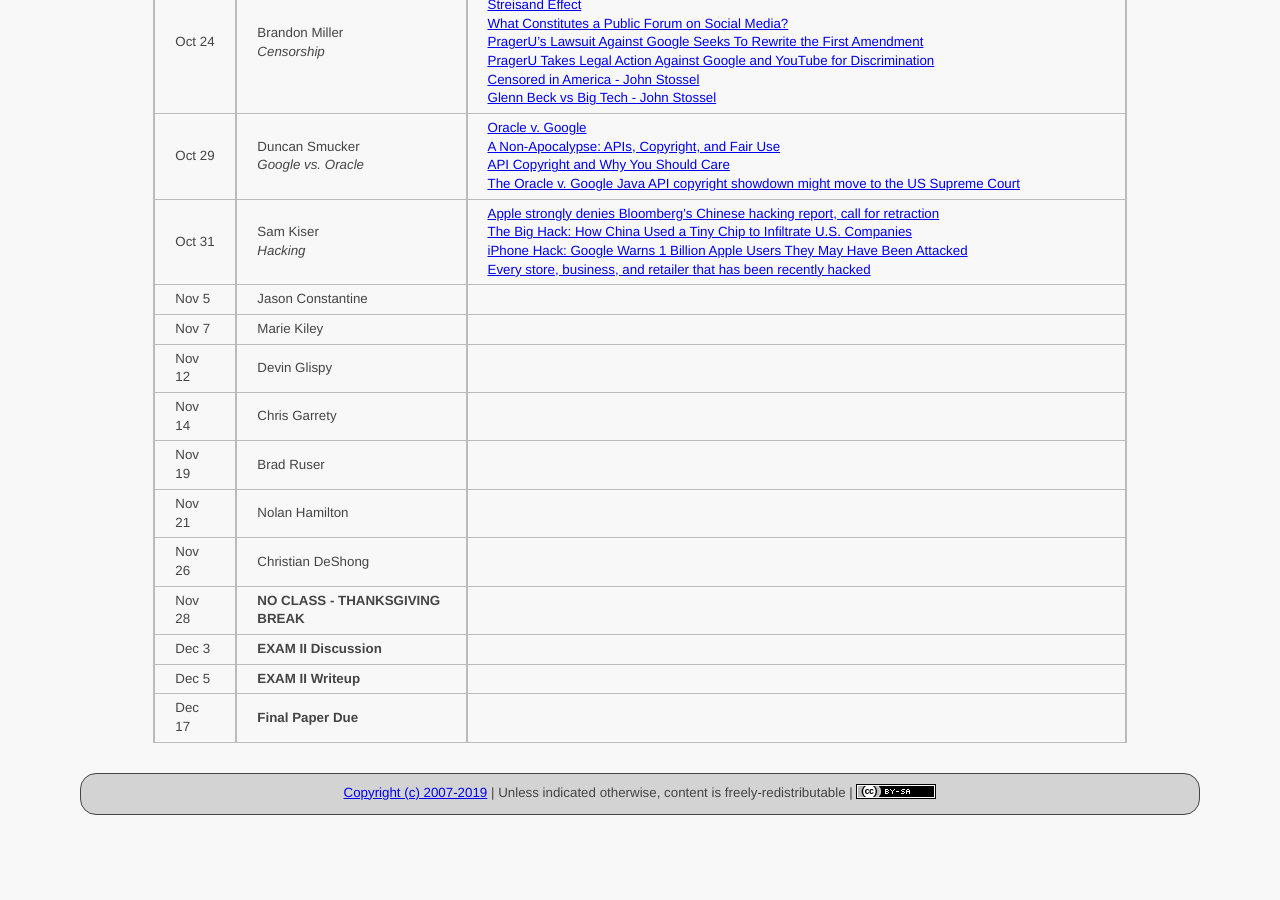
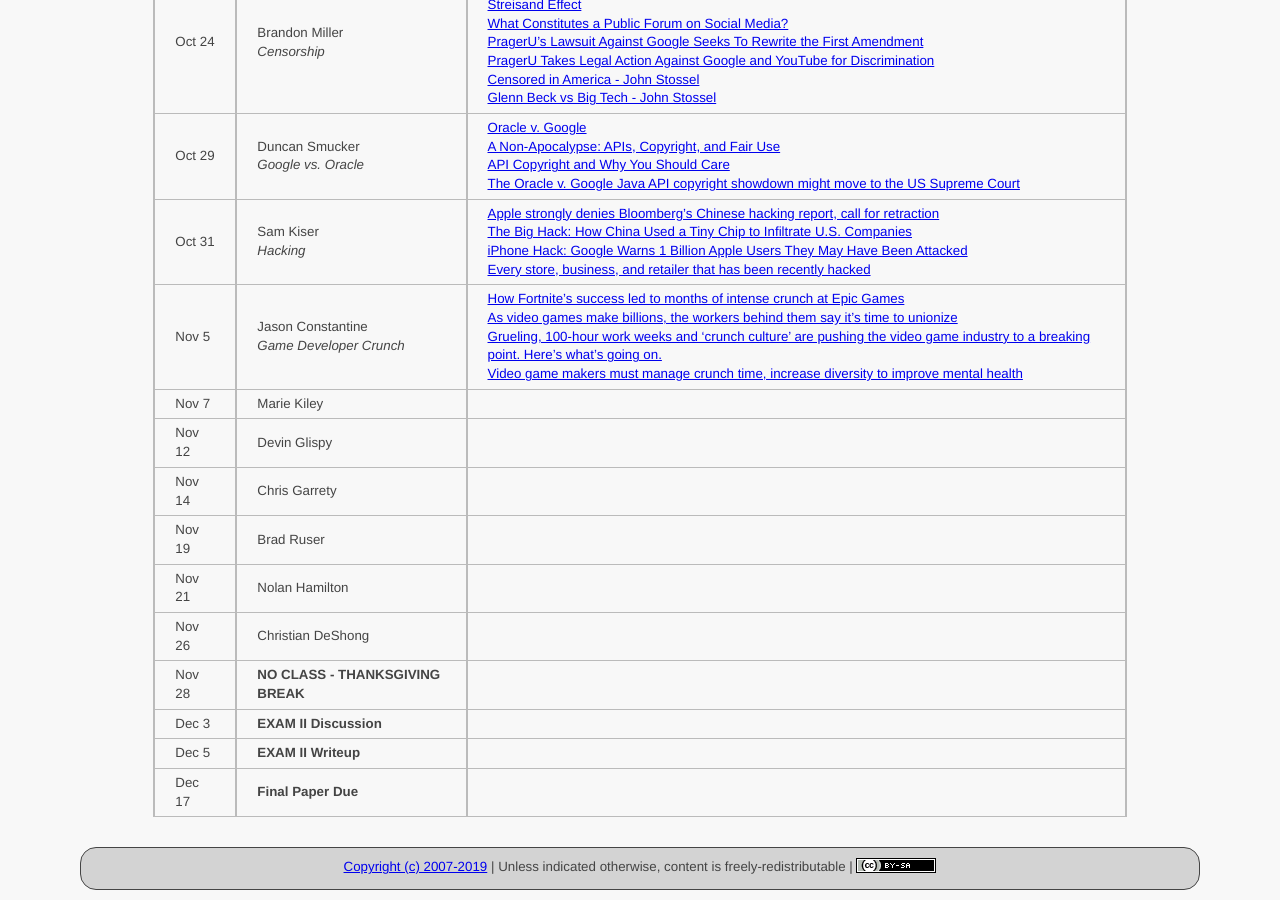
Before and after one commit to ycpcs/cs456-fall2019, a Jekyll site: the page built from schedule/index.md, in a window 1280 px wide and 900 px high, scrolled down 1316 px. Built offline with Jekyll 4.4.1, drawn with Linux system fonts in a browser that asks for light colours; before the commit the page ends 2141 px from its top, so only the background shows below that.

Commit message:
add Jason’s articles
add Jason’s articles

```diff
--- a/schedule/index.md
+++ b/schedule/index.md
@@ -34,7 +34,7 @@ All reading materials can be accessed via [Schmidt Library](http://library.ycp.e
 > Oct 24  | Brandon Miller <br /> *Censorship* | [Samizdat](https://en.wikipedia.org/wiki/Samizdat) <br /> [Streisand Effect](https://en.wikipedia.org/wiki/Streisand_effect) <br /> [What Constitutes a Public Forum on Social Media?](https://www.americanbar.org/groups/crsj/publications/human_rights_magazine_home/the-ongoing-challenge-to-define-free-speech/public-forum-social-media/) <br /> [PragerU's Lawsuit Against Google Seeks To Rewrite the First Amendment](https://reason.com/2019/09/02/pragerus-lawsuit-against-google-seeks-to-rewrite-the-first-amendment/) <br /> [PragerU Takes Legal Action Against Google and YouTube for Discrimination](https://www.prageru.com/press-release/prageru-takes-legal-action-against-google-and-youtube-for-discrimination/) <br /> [Censored in America - John Stossel](https://www.youtube.com/watch?v=iS2lcZjcLnU&feature=youtu.be) <br /> [Glenn Beck vs Big Tech - John Stossel](https://www.youtube.com/watch?v=ka1cxyAXBXM&feature=youtu.be) |
 > Oct 29  | Duncan Smucker <br /> *Google vs. Oracle* | [Oracle v. Google](https://www.eff.org/cases/oracle-v-google) <br /> [A Non-Apocalypse: APIs, Copyright, and Fair Use](https://www.wired.com/insights/2014/05/non-apocalypse-apis-copyright-fair-use/) <br /> [API Copyright and Why You Should Care](https://smartbear.com/blog/test-and-monitor/api-copyright-and-why-you-should-care/) <br /> [The Oracle v. Google Java API copyright showdown might move to the US Supreme Court](https://jaxenter.com/oracle-google-java-api-154904.html) |
 > Oct 31  | Sam Kiser <br /> *Hacking* | [Apple strongly denies Bloomberg’s Chinese hacking report, call for retraction](https://www.macworld.com/article/3310613/apple-strongly-denies-bloombergs-chinese-hacking-report.html) <br /> [The Big Hack: How China Used a Tiny Chip to Infiltrate U.S. Companies](https://www.bloomberg.com/news/features/2018-10-04/the-big-hack-how-china-used-a-tiny-chip-to-infiltrate-america-s-top-companies) <br /> [iPhone Hack: Google Warns 1 Billion Apple Users They May Have Been Attacked](https://www.forbes.com/sites/zakdoffman/2019/08/30/google-shocks-1-billion-iphone-users-with-malicious-hack-warning/#53565cb12524) <br /> [Every store, business, and retailer that has been recently hacked](https://mashable.com/2018/04/04/every-store-retailer-hacked/) |
-> Nov 5   | Jason Constantine | |
+> Nov 5   | Jason Constantine <br /> *Game Developer Crunch* | [How Fortnite’s success led to months of intense crunch at Epic Games](https://www.polygon.com/2019/4/23/18507750/fortnite-work-crunch-epic-games) <br /> [As video games make billions, the workers behind them say it’s time to unionize](https://www.latimes.com/business/technology/la-fi-tn-video-game-union-movement-20190412-story.html) <br /> [Grueling, 100-hour work weeks and 'crunch culture' are pushing the video game industry to a breaking point. Here's what's going on.](https://www.businessinsider.com/video-game-development-problems-crunch-culture-ea-rockstar-epic-explained-2019-5) <br /> [Video game makers must manage crunch time, increase diversity to improve mental health](https://www.usatoday.com/story/tech/gaming/2019/07/09/layoffs-crunch-time-hurting-video-game-workers-mental-health/1681531001/)|
 > Nov 7   | Marie Kiley    | |
 > Nov 12  | Devin Glispy   | |
 > Nov 14  | Chris Garrety  | |
```
